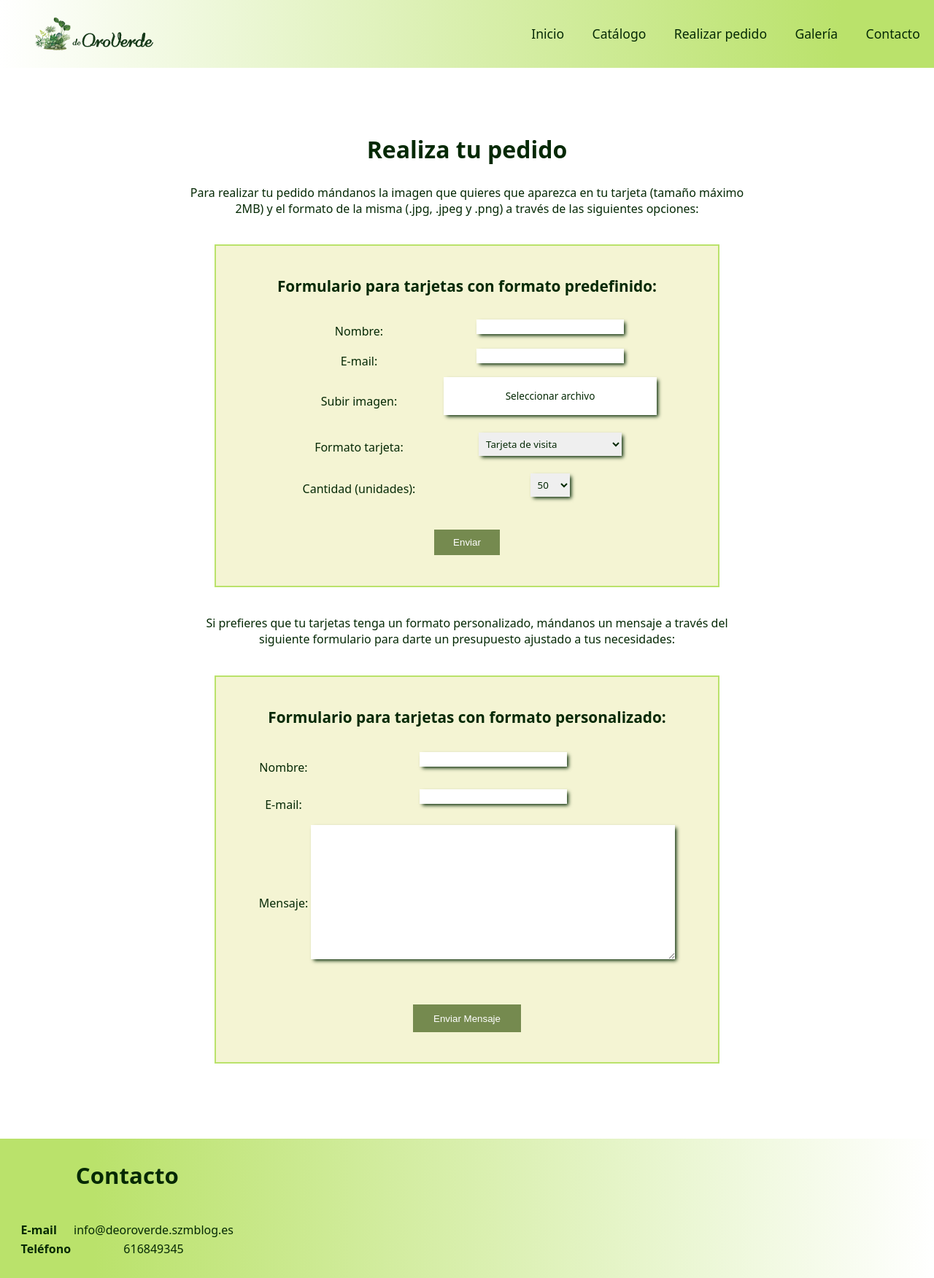
After one commit to Vendelshella/proyecto_deOroVerde, a PHP site: page /realizar_pedido.php in a window 1280 px wide. The commit adds this page. Shown: the whole page at 73% size. Run offline with PHP 8.4, Linux system fonts and the light colour scheme.

Commit message:
finalizando formulario1

```diff
--- a/galeria.html
+++ b/galeria.php
@@ -22,10 +22,10 @@
         <div id="divnav" class="divnav">
             <nav id="nav" class="nav">
                 <ul>
-                    <li><a href="index.html">Inicio</a></li>
+                    <li><a href="index.php">Inicio</a></li>
                     <li><a href="documents/Información deOroVerde.pdf">Catálogo</a></li>
-                    <li><a href="realizar_pedido.html">Realizar pedido</a></li>
-                    <li><a href="galeria.html">Galería</a></li>
+                    <li><a href="realizar_pedido.php">Realizar pedido</a></li>
+                    <li><a href="galeria.php">Galería</a></li>
                     <li><a href="#contacto">Contacto</a></li>
                 </ul>
             </nav>
--- /dev/null
+++ b/realizar_pedido.php
@@ -0,0 +1,122 @@
+<!DOCTYPE html>
+<html lang="en">
+<head>
+    <meta charset="UTF-8">
+    <meta name="viewport" content="width=device-width, initial-scale=1.0">
+    <title>deOroVerde</title>
+
+    <link rel="stylesheet" type="text/css" href="css/navbar.css">
+    <link rel="stylesheet" type="text/css" href="css/body_realizar_pedido.css">
+    <link rel="stylesheet" type="text/css" href="css/footer.css">
+
+</head>
+<body>
+    <header>
+        <img id="logohead" src="images/logo.png" alt="deOroVerde">
+        <input type="checkbox" class="checkbox">
+        <img class="icons open" src="images/menu-hamb.png" alt="">
+        <img class="icons close" src="images/simbolo-x.png" alt="">
+        <div id="divnav" class="divnav">
+            <nav id="nav" class="nav">
+                <ul>
+                    <li><a href="index.php">Inicio</a></li>
+                    <li><a href="documents/Información deOroVerde.pdf">Catálogo</a></li>
+                    <li><a href="realizar_pedido.php">Realizar pedido</a></li>
+                    <li><a href="galeria.php">Galería</a></li>
+                    <li><a href="#contacto">Contacto</a></li>
+
+                </ul>
+            </nav>
+        </div>
+    </header>
+
+    <section class="main">
+        <h1>Realiza tu pedido</h1>
+        <p>Para realizar tu pedido mándanos la imagen que quieres que aparezca en tu tarjeta (tamaño máximo 2MB) y el formato de la misma (.jpg, .jpeg y .png) a través de las siguientes opciones:</p>
+
+        <form class="form1" action="pedido_form1.php" method="post" enctype="multipart/form-data">
+            <table class="table1">
+                <th colspan="2">Formulario para tarjetas con formato predefinido:</th>
+                <tr>
+                    <td><label for="nombre">Nombre:</label></td>
+                    <td><input id="nombre" type="text" name="nombre"></td>
+                </tr>
+                <tr>
+                    <td><label for="email">E-mail:</label></td>
+                    <td><input id="email" type="email" name="email"></td>
+                </tr>
+                <tr class="subir_imagen">
+                    <td><label>Subir imagen:</label></td>
+                    <td class="boton_archivo">
+                        <div class="input_file">
+                            <p>Seleccionar archivo</p>
+                            <input class="subir_archivo" type="file" id="subir_archivo" name="archivo">
+                        </div>
+                    </td>
+                </tr>
+                <tr>
+                    <td><label for="formato_tarjeta">Formato tarjeta:</label></td>
+                    <td>
+                        <select class="seleccion" name="formato" id="formato_tarjeta">
+                            <option value="visita">Tarjeta de visita</option>
+                            <option value="agradecimiento">Tarjeta de agradecimiento</option>
+                            <option value="etiqueta">Etiqueta con cuerda</option>
+                            <option value="soporte">Soporte pendientes</option>
+                            <option value="tamañoA5">Tamaño A5</option>
+                            <option value="tamañoA6">Tamaño A6</option>
+                        </select>
+                    </td>
+                </tr>
+                <tr>
+                    <td>Cantidad (unidades):</td>
+                <td>
+                    <select  class="seleccion" name="cantidad" id="cantidad">
+                        <option value="50">50</option>
+                        <option value="100">100</option>
+                        <option value="250">250</option>
+                        <option value="500">500</option>
+                    </select>
+                </td>
+                </tr>
+                <tr>
+                    <td colspan="2"><input class="boton_enviar" type="submit" value="Enviar"></td>
+                </tr>
+            </table>
+        </form>
+
+        <p>Si prefieres que tu tarjetas tenga un formato personalizado, mándanos un mensaje a través del siguiente formulario para darte un presupuesto ajustado a tus necesidades:</p>
+        <form class="form2" action="pedido_form2.php" method="post">
+            <table class="table2">
+                <th colspan="2">Formulario para tarjetas con formato personalizado:</th>
+                <tr>
+                    <td><label for="nombre">Nombre:</label></td>
+                    <td><input id="nombre" type="text" name="nombre"></td>
+                </tr>
+                <tr>
+                    <td><label for="email">E-mail:</label></td>
+                    <td><input id="email" type="email" name="email"></td>
+                </tr>
+                <tr>
+                    <td><label for="mensaje">Mensaje:</label></td>
+                    <td><textarea name="nombre" id="nombre" cols="60" rows="10"></textarea></td>
+                </tr>
+                <tr>
+                    <td colspan="2"><input class="boton_enviar" type="submit" value="Enviar Mensaje"></td></tr>
+            </table>
+        </form>
+    </section>
+    <footer class="contacto">
+        <table>
+            <th id="contacto" colspan="2"><h2>Contacto</h2></th>
+            <tr>
+                <td class="texto">E-mail</td>
+                <td>info@deoroverde.szmblog.es</td>
+            </tr>
+            <tr>
+                <td class="texto">Teléfono</td>
+                <td>616849345</td>
+            </tr>
+        </table>
+    </footer>
+</body>
+</html>
```
Also changed, not shown: index.php (renamed from index.html, +4 -4 lines), pedido_form1.php (+32 -13 lines), realizar_pedido.html (deleted, +0 -122 lines), uploads/bañador.jpg (added), uploads/deportivas.jpg (added), uploads/raqueta.jpg (added).
